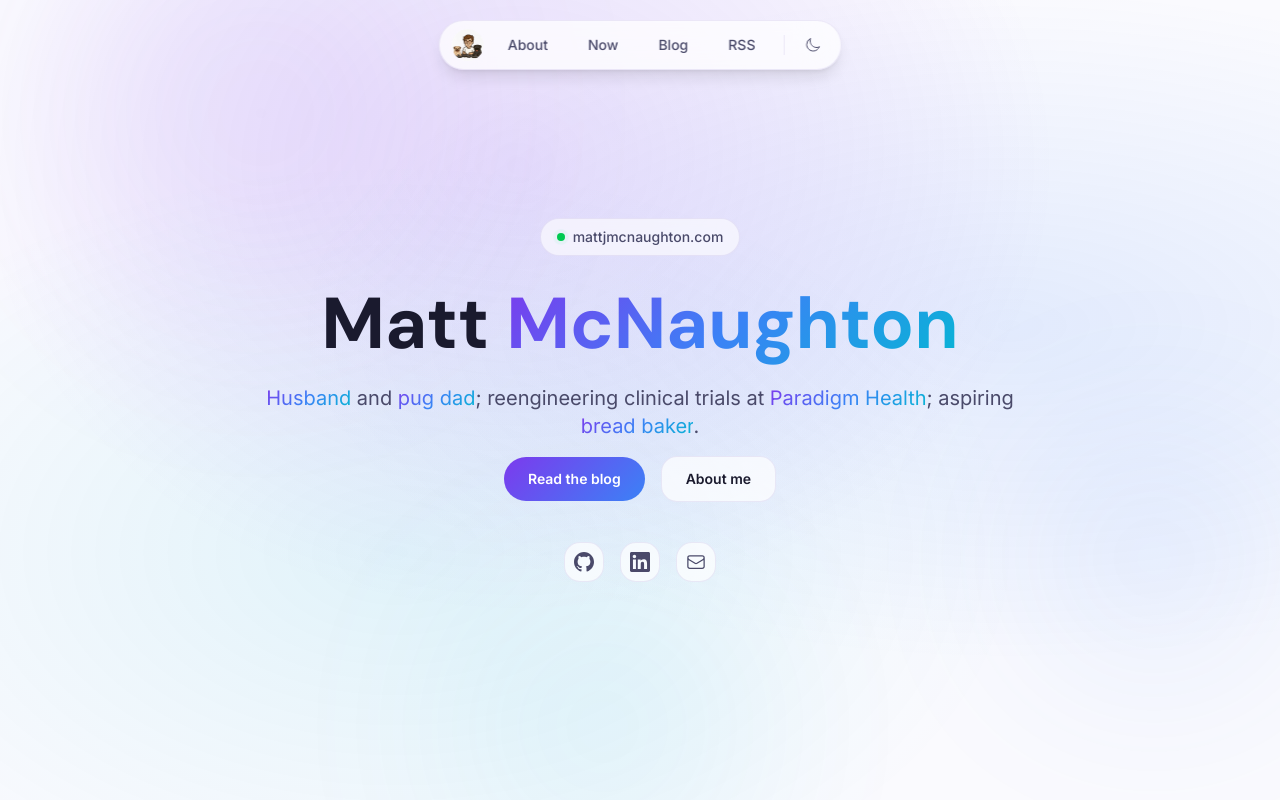
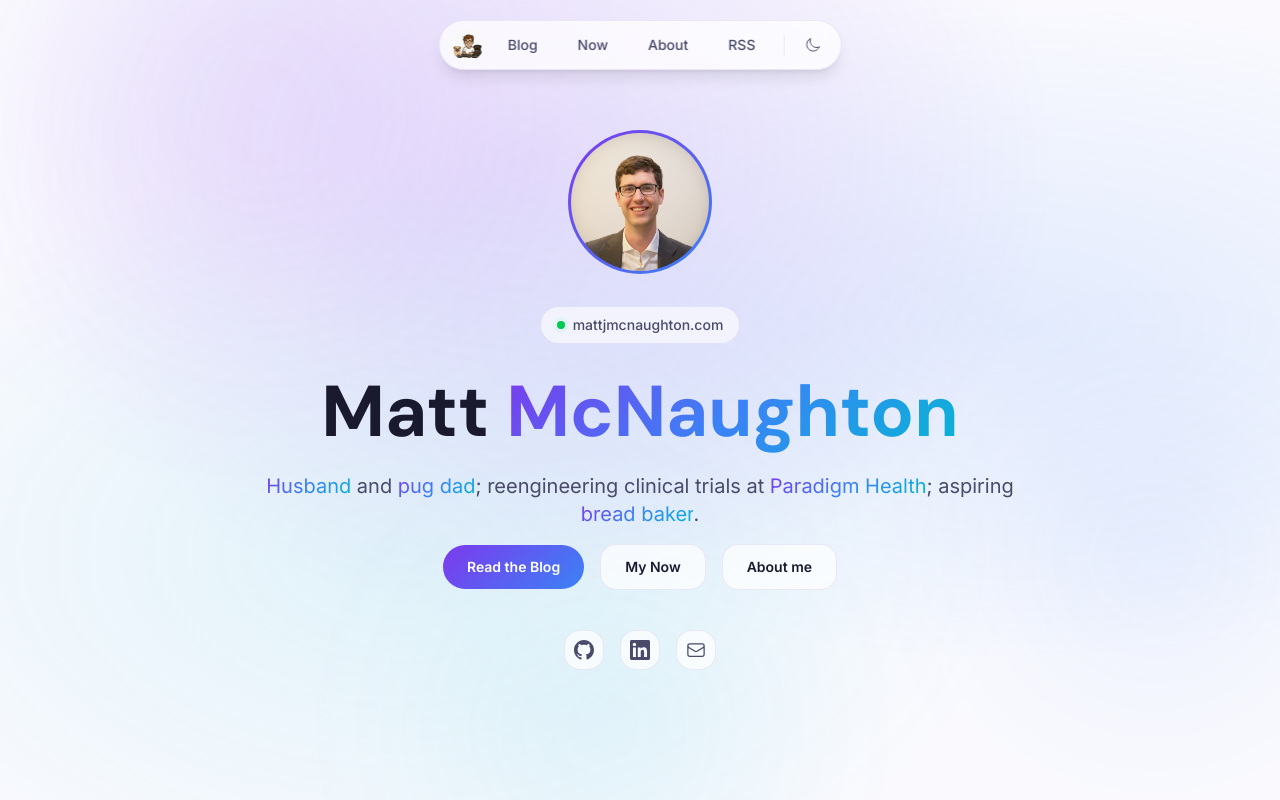
Before and after one commit to mattjmcnaughton/blog-v2, a Next.js app: page / in a window 1280 px wide. Shown: the top 800 px of the page. Built offline with nearby package versions, Linux system fonts and the light colour scheme.

Commit message:
feat: add headshot to homepage hero and reorganize navigation
Add circular headshot with gradient border to the hero section,
reorder header nav to Blog/Now/About/RSS, and add "My Now" CTA button.

```diff
--- a/src/app/page.tsx
+++ b/src/app/page.tsx
@@ -1,3 +1,4 @@
+import Image from "next/image";
 import Link from "next/link";
 import Header from "@/components/Header";
 import Footer from "@/components/Footer";
@@ -31,6 +32,32 @@ export default async function Home() {
           <div className="hero-mesh" />
 
           <div className="relative z-10 mx-auto max-w-3xl text-center">
+            {/* Headshot */}
+            <div
+              className="mb-8 opacity-0"
+              style={{
+                animation: "fade-in-up 0.6s ease-out 0.1s forwards",
+              }}
+            >
+              <div
+                className="relative mx-auto h-32 w-32 overflow-hidden rounded-full sm:h-36 sm:w-36"
+                style={{
+                  padding: "3px",
+                  background:
+                    "linear-gradient(135deg, var(--accent-purple), var(--accent-blue))",
+                }}
+              >
+                <Image
+                  src="/images/headshot.jpeg"
+                  alt="Matt McNaughton"
+                  width={144}
+                  height={144}
+                  className="h-full w-full rounded-full object-cover"
+                  priority
+                />
+              </div>
+            </div>
+
             {/* Badge */}
             <div
               className="mb-8 inline-flex items-center gap-2 rounded-full px-4 py-2 opacity-0"
@@ -90,7 +117,14 @@ export default async function Home() {
                     "linear-gradient(135deg, var(--accent-purple), var(--accent-blue))",
                 }}
               >
-                Read the blog
+                Read the Blog
+              </Link>
+              <Link
+                href="/now"
+                className="glass-card rounded-full px-6 py-3 text-sm font-semibold transition-transform hover:scale-105"
+                style={{ color: "var(--text-primary)" }}
+              >
+                My Now
               </Link>
               <Link
                 href="/about"
--- a/src/components/Header.tsx
+++ b/src/components/Header.tsx
@@ -39,9 +39,9 @@ export default function Header() {
   };
 
   const navLinks = [
+    { href: "/blog", label: "Blog" },
+    { href: "/now", label: "Now" },
     { href: "/about", label: "About" },
-    { href: "/now", label: "Now" },
-    { href: "/blog", label: "Blog" },
     { href: "/feed", label: "RSS" },
   ];
 
```
